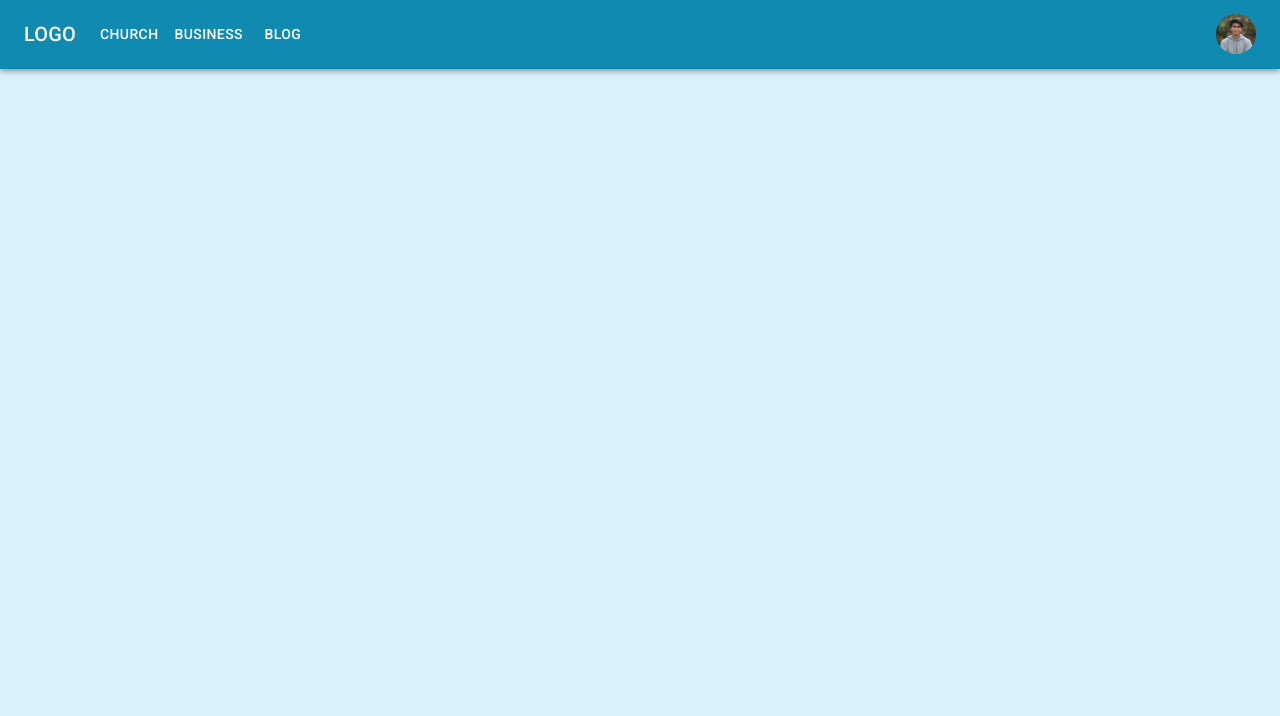
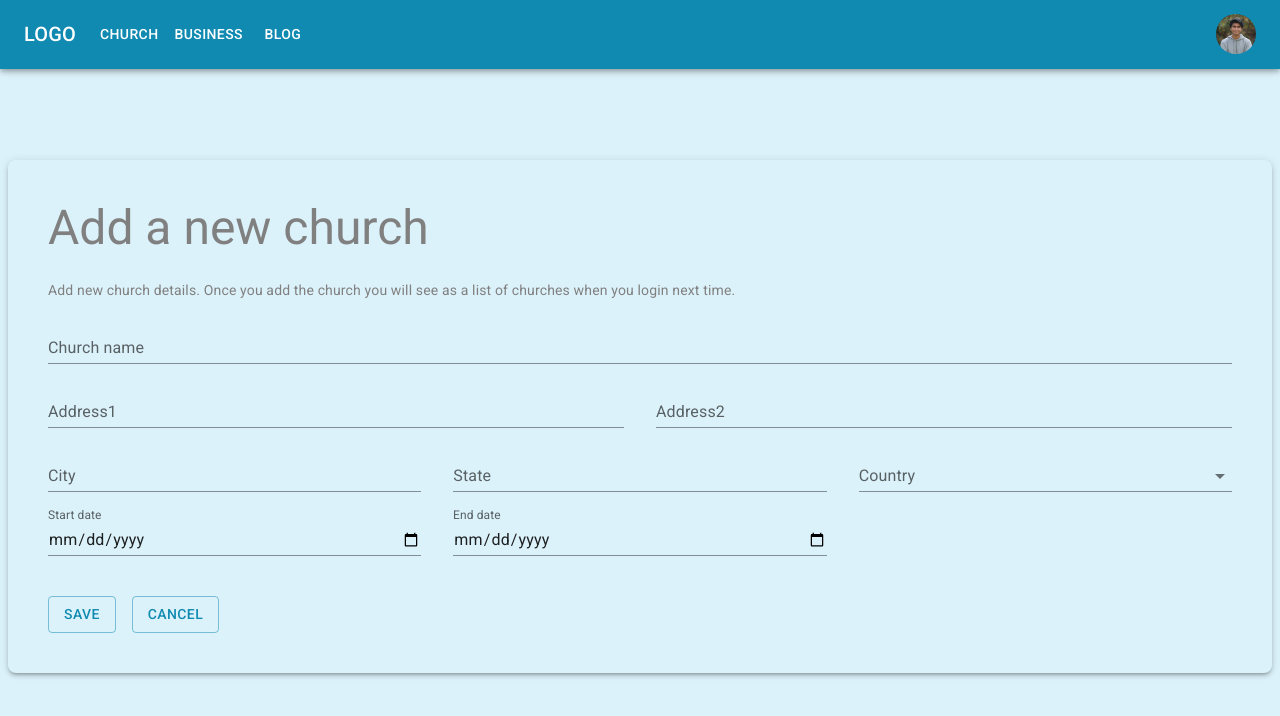
Before and after one commit to sherebiahtishbi/church-management-system, a React (Create React App) app: page /churches/add in a window 1280 px wide. Shown: the top 716 px of the page. Built offline with nearby package versions, Linux system fonts and the light colour scheme.

Commit message:
implement reducer - not complete

```diff
--- a/package.json
+++ b/package.json
@@ -9,6 +9,7 @@
     "@mui/lab": "^5.0.0-alpha.72",
     "@mui/material": "^5.3.1",
     "@mui/x-data-grid": "^5.6.1",
+    "@reduxjs/toolkit": "^1.8.0",
     "@testing-library/jest-dom": "^5.16.1",
     "@testing-library/react": "^12.1.2",
     "@testing-library/user-event": "^13.5.0",
@@ -17,8 +18,10 @@
     "firebase": "^9.6.9",
     "react": "^17.0.2",
     "react-dom": "^17.0.2",
+    "react-redux": "^7.2.6",
     "react-router-dom": "^6.2.1",
     "react-scripts": "5.0.0",
+    "redux": "^4.1.2",
     "web-vitals": "^2.1.4"
   },
   "scripts": {
@@ -45,5 +48,5 @@
       "last 1 safari version"
     ]
   },
-  "proxy":"http://localhost:7501"
+  "proxy": "http://localhost:7501"
 }
--- a/src/App.js
+++ b/src/App.js
@@ -15,6 +15,7 @@ import Events from "./components/Church/Events"
 import Facilities from "./components/Church/Facilities"
 import Register from "./components/accounts/Register"
 import ProtectedRoute from "./components/common/ProtectedRoute"
+import ChurchAddEdit from "./components/Church/ChurchAddEdit"
 // import DataGridDemo from './components/Pastor/DataGridDemo';
 
 function App() {
@@ -26,9 +27,9 @@ function App() {
 					<Route path="/" element={<Login />} />
 					<Route path="/accounts" element={<Register />} />
 					<Route path="/churches" element={<Churches />} />
-					<Route
-						path="/church"
-						element={
+					<Route path="/churches/add" element={<ChurchAddEdit />} />
+
+					{/* <Route path="/church" element={
 							<ProtectedRoute user={false}>
 								<Church />
 							</ProtectedRoute>
@@ -41,7 +42,9 @@ function App() {
 									<Pastorlist />
 								</ProtectedRoute>
 							}
-						/>
+						/> */}
+					<Route path="/church" element={<Church />}>
+						<Route path="pastor" element={<Pastorlist />} />
 						<Route path="pastor/add" element={<PastorAddEdit />} />
 						<Route path="members" element={<Members />} />
 						<Route path="donations" element={<Donations />} />
--- /dev/null
+++ b/src/components/Church/ChurchAddEdit.jsx
@@ -0,0 +1,231 @@
+import {
+	Box,
+	Button,
+	Grid,
+	MenuItem,
+	TextField,
+	Typography,
+} from "@mui/material"
+import { useState } from "react"
+import { countries } from "../../dataobjects/countries"
+import { useSelector } from "react-redux"
+
+const ChurchAddEdit = () => {
+	const [formData, setFormData] = useState({})
+	const userid = useSelector((state) => state.user.userid)
+	const accountid = useSelector((state) => state.user.accountid)
+
+	const handleSave = () => {
+		formData = { ...formData, userid: userid, accountid: accountid }
+		console.log(formData)
+	}
+
+	return (
+		<Box sx={{ mt: { xs: 10, lg: 20 } }}>
+			<Box m="auto" maxWidth={"lg"} p={5} boxShadow={3} borderRadius={2}>
+				<Grid item xs={12} lg={6}>
+					<Typography variant="h3" color="GrayText" pb={1}>
+						Add a new church
+					</Typography>
+					<Typography variant="body2" color="GrayText" py={2}>
+						Add new church details. Once you add the church you will
+						see as a list of churches when you login next time.
+					</Typography>
+				</Grid>
+				<Grid container rowSpacing={2} columnSpacing={4}>
+					<Grid item xs={12}>
+						<TextField
+							fullWidth
+							id="churchname"
+							label="Church name"
+							type="text"
+							variant="standard"
+							value={formData.churchname || ""}
+							onChange={(e) =>
+								setFormData({
+									...formData,
+									churchname: e.target.value,
+								})
+							}
+						></TextField>
+					</Grid>
+					<Grid item xs={12} md={6}>
+						<TextField
+							fullWidth
+							id="address1"
+							label="Address1"
+							type="text"
+							variant="standard"
+							value={
+								formData.address
+									? formData.address.address1
+									: ""
+							}
+							onChange={(e) =>
+								setFormData({
+									...formData,
+									address: {
+										...formData.address,
+										address1: e.target.value,
+									},
+								})
+							}
+						></TextField>
+					</Grid>
+					<Grid item xs={12} md={6}>
+						<TextField
+							fullWidth
+							id="address2"
+							label="Address2"
+							first
+							type="text"
+							variant="standard"
+							value={
+								formData.address
+									? formData.address.address2
+									: ""
+							}
+							onChange={(e) =>
+								setFormData({
+									...formData,
+									address: {
+										...formData.address,
+										address2: e.target.value,
+									},
+								})
+							}
+						></TextField>
+					</Grid>
+					<Grid item xs={12} md={4}>
+						<TextField
+							fullWidth
+							id="city"
+							label="City"
+							type="text"
+							variant="standard"
+							value={
+								formData.address ? formData.address.city : ""
+							}
+							onChange={(e) =>
+								setFormData({
+									...formData,
+									address: {
+										...formData.address,
+										city: e.target.value,
+									},
+								})
+							}
+						></TextField>
+					</Grid>
+					<Grid item xs={12} md={4}>
+						<TextField
+							fullWidth
+							id="state"
+							label="State"
+							type="text"
+							variant="standard"
+							value={
+								formData.address ? formData.address.state : ""
+							}
+							onChange={(e) =>
+								setFormData({
+									...formData,
+									address: {
+										...formData.address,
+										state: e.target.value,
+									},
+								})
+							}
+						></TextField>
+					</Grid>
+					<Grid item xs={12} md={4}>
+						<TextField
+							select
+							fullWidth
+							id="country"
+							label="Country"
+							type="text"
+							variant="standard"
+							value={
+								formData.address ? formData.address.country : ""
+							}
+							onChange={(e) =>
+								setFormData({
+									...formData,
+									address: {
+										...formData.address,
+										country: e.target.value,
+									},
+								})
+							}
+						>
+							{countries.map((country) => (
+								<MenuItem value={country.code}>
+									{country.name}
+								</MenuItem>
+							))}
+						</TextField>
+					</Grid>
+					<Grid item xs={12} md={4}>
+						<TextField
+							fullWidth
+							id="startdate"
+							label="Start date"
+							type="date"
+							variant="standard"
+							value={formData.startdate}
+							onChange={(e) =>
+								setFormData({
+									...formData,
+									startdate: e.target.value,
+								})
+							}
+							InputLabelProps={{
+								shrink: true,
+							}}
+						></TextField>
+					</Grid>
+					<Grid item xs={12} md={4}>
+						<TextField
+							fullWidth
+							id="enddate"
+							label="End date"
+							type="date"
+							variant="standard"
+							value={formData.enddate}
+							onChange={(e) =>
+								setFormData({
+									...formData,
+									enddate: e.target.value,
+								})
+							}
+							InputLabelProps={{
+								shrink: true,
+							}}
+						></TextField>
+					</Grid>
+
+					<Grid
+						item
+						pl={0}
+						mt={3}
+						display="flex"
+						alignItems="center"
+						justifyContent="start"
+						xs={12}
+						md={12}
+					>
+						<Button variant="outlined" onClick={handleSave}>
+							Save
+						</Button>
+						<Button variant="outlined" sx={{ ml: 2 }}>
+							Cancel
+						</Button>
+					</Grid>
+				</Grid>
+			</Box>
+		</Box>
+	)
+}
+
+export default ChurchAddEdit
--- a/src/components/common/ProtectedRoute.js
+++ b/src/components/common/ProtectedRoute.jsx
@@ -1,5 +1,5 @@
 import axios from "axios"
-import { useEffect } from "react"
+import { useEffect, useState } from "react"
 import { Navigate, Outlet } from "react-router-dom"
 
 const ProtectedRoute = ({ children }) => {
--- a/src/index.js
+++ b/src/index.js
@@ -1,10 +1,14 @@
-import React from 'react';
-import ReactDOM from 'react-dom';
-import App from './App';
+import React from "react"
+import ReactDOM from "react-dom"
+import { Provider } from "react-redux"
+import reduxstore from "./redux/store"
+import App from "./App"
 
 ReactDOM.render(
-  <React.StrictMode>
-      <App />
-  </React.StrictMode>,
-  document.getElementById('root')
-);
+	<React.StrictMode>
+		<Provider store={reduxstore}>
+			<App />
+		</Provider>
+	</React.StrictMode>,
+	document.getElementById("root")
+)
--- a/src/pages/Churches.jsx
+++ b/src/pages/Churches.jsx
@@ -64,8 +64,7 @@ const Churches = () => {
 							Go to Login
 						</Button>
 					</Box>
-				) : (
-					churches &&
+				) : churches.length > 0 ? (
 					churches.map((church) => {
 						return (
 							<Grid item xs={12} md={4} xl={3} key={church.id}>
@@ -111,6 +110,24 @@ const Churches = () => {
 							</Grid>
 						)
 					})
+				) : (
+					<Box
+						mt={25}
+						width="100%"
+						display="flex"
+						flexDirection="column"
+						flexWrap={true}
+						alignItems="center"
+						justifyContent="center"
+					>
+						<Typography variant="h4" color="GrayText">
+							You dont have any church added yet! Please add the
+							church(s).
+						</Typography>
+						<Button onClick={() => navigate("/churches/add")}>
+							Add Church
+						</Button>
+					</Box>
 				)}
 			</Grid>
 			{/* <Outlet /> */}
--- /dev/null
+++ b/src/redux/store.js
@@ -0,0 +1,10 @@
+import { configureStore } from "@reduxjs/toolkit"
+import userReducer from "./userSlice"
+
+const store = configureStore({
+	reducer: {
+		user: userReducer,
+	},
+})
+
+export default store
--- /dev/null
+++ b/src/redux/userSlice.js
@@ -0,0 +1,21 @@
+import { createSlice } from "@reduxjs/toolkit"
+
+const userSlice = createSlice({
+	name: "user",
+	initialState: {
+		userid: "abcd",
+		accountid: "xyz",
+		roles: [],
+	},
+
+	reducers: {
+		updateUserState: (state, action) => {
+			state.userid = action.payload.userid
+			state.accountid = action.payload.accountid
+			state.roles = action.payload.roles
+		},
+	},
+})
+
+export const { updateUserState } = userSlice.actions
+export default userSlice.reducer
```
Also changed, not shown: 1 other file (tests, documents, lock files or other folders).
